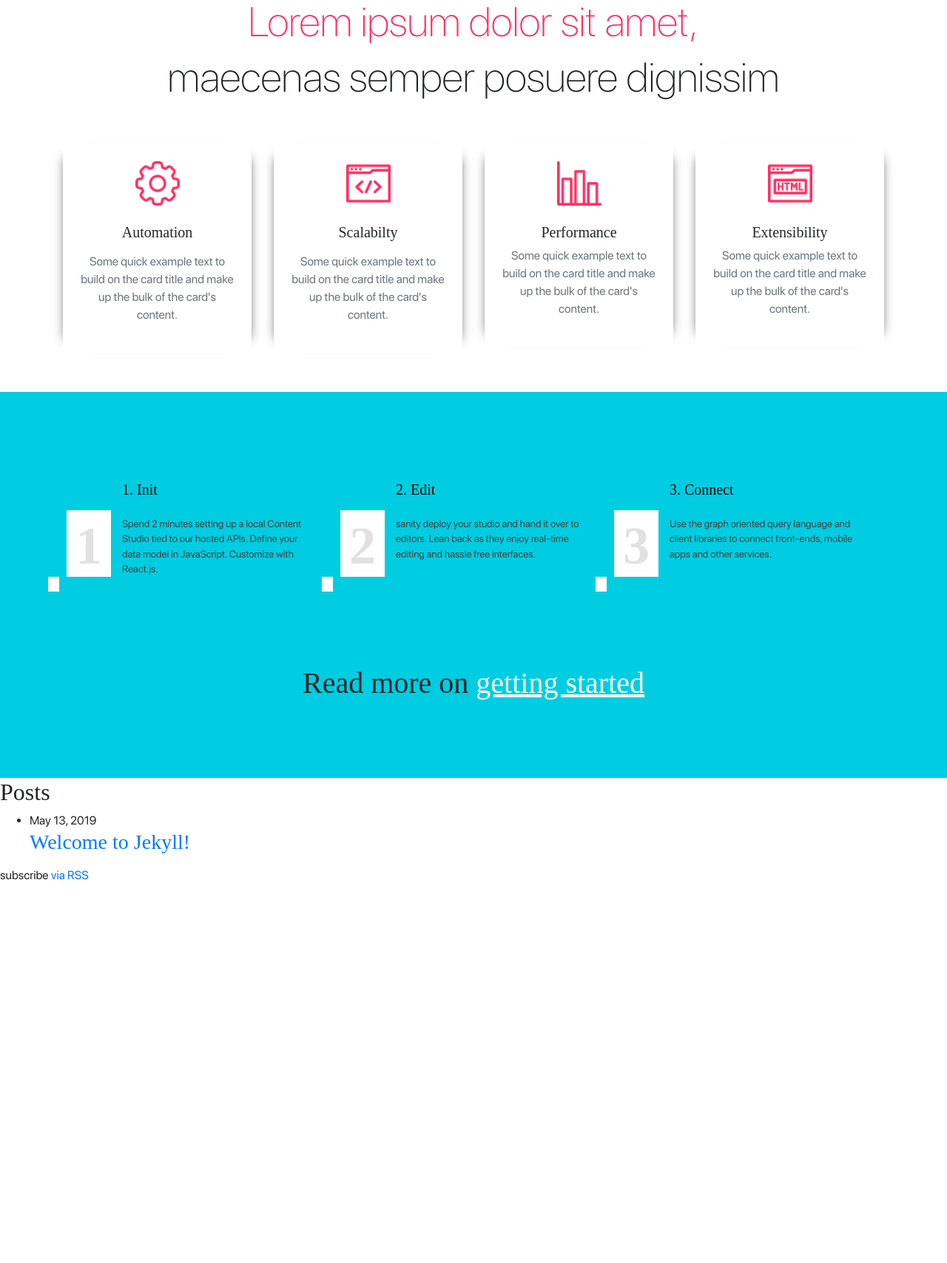
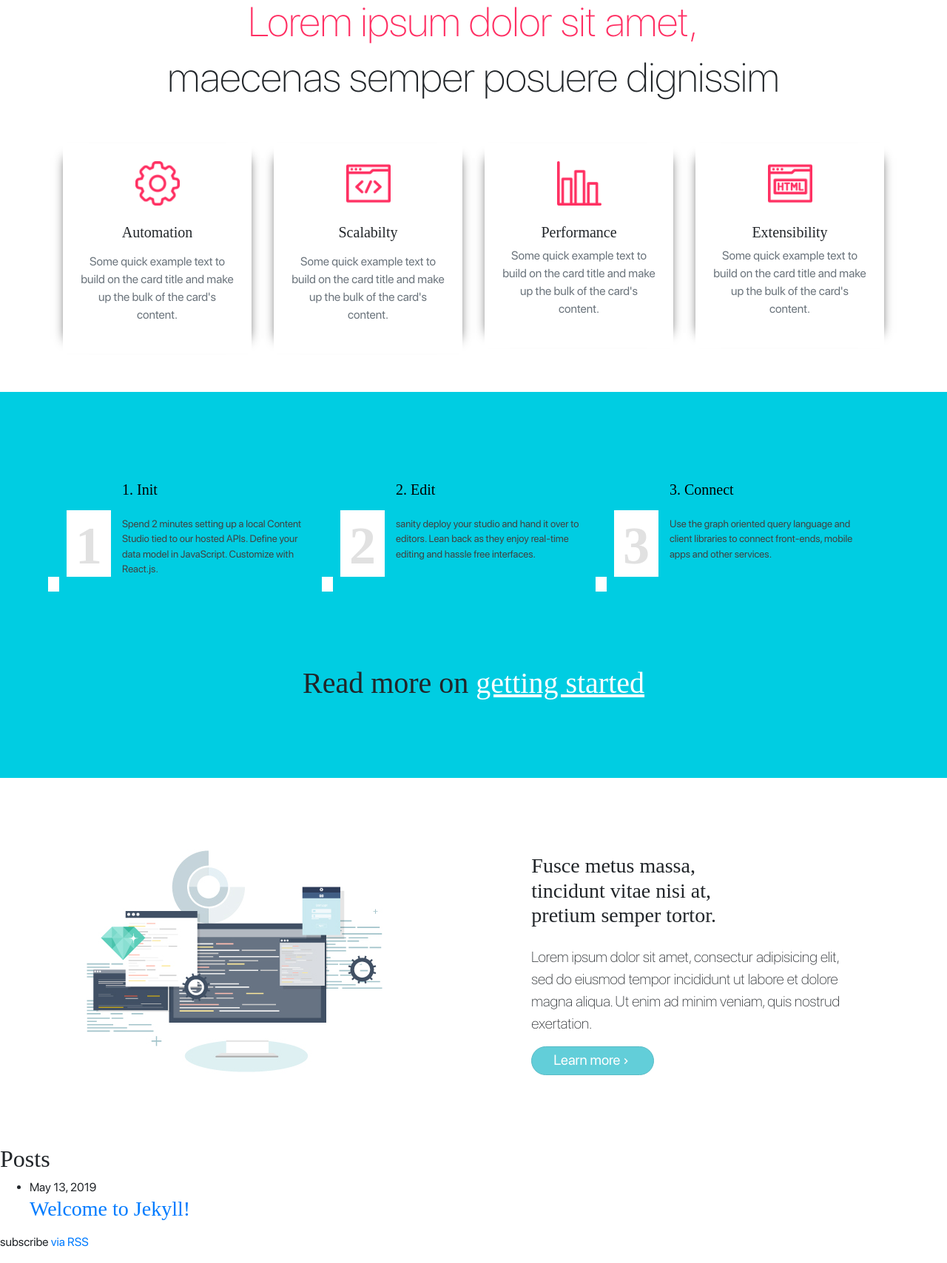
Before and after one commit to rendrap/gblog, a Jekyll site: the page built from index.md, in a window 1280 px wide, cut to the strip 1253-2961 px from the top of the page. Shown: the whole strip at 74% size. Built offline with Jekyll 4.4.1, drawn with Linux system fonts in a browser that asks for light colours; some web fonts are replaced; before the commit the page ends 2465 px from its top, so only the background shows below that.

Commit message:
add cta section

```diff
--- a/_includes/cards-123.html
+++ b/_includes/cards-123.html
@@ -1,4 +1,4 @@
-<section class="bg-lightblue ">
+<section id="cards-123" class="bg-lightblue ">
   <div class="container">
     <div class="row py-xl-6 py-4 no-gutters mt-1 d-lg-flex">
         <div class="col-lg-4 my-xl-0">
--- a/_includes/cards.html
+++ b/_includes/cards.html
@@ -1,4 +1,4 @@
-<section class="pt-0 pb-4 pb-xl-5">
+<section id="cards" class="pt-0 pb-4 pb-xl-5">
   <div class="container text-center mx-auto pb-5">
     <h1 class="display-4 lightcoral">Lorem ipsum dolor sit amet,</h1>
     <h1 class="display-4">maecenas semper posuere dignissim</h1>
--- /dev/null
+++ b/_includes/cta.html
@@ -0,0 +1,16 @@
+<section id="cta" class="slice slice-lg">
+    <div class="container">
+        <div class="row align-items-center my-5">
+            <div class="col-lg-6 ml-md-auto ml-md-auto">
+                <img alt="cta image" src="{{ "/assets/images/123.jpg" | relative_url }}" class="img-fluid rounded hover-shadow-lg">
+            </div>
+            <div class="col-lg-5 mx-lg-auto">
+                <h3 class="mt-2">Fusce metus massa,<br> tincidunt vitae nisi at,<br> pretium semper tortor.</h3>
+                <p class="lead mt-4">Lorem ipsum dolor sit amet, consectur adipisicing elit, sed do eiusmod tempor incididunt ut labore et dolore magna aliqua. Ut enim ad minim veniam, quis nostrud exertation.</p>
+                <a href="#" class="btn btn-cta btn-light text-white btn-round long-button hover-translate-y-n3">Learn more
+                    <img src="{{ "/assets/images/icon_chevron_right.svg" | relative_url }}" alt="chevron right icon" class="icon-size closer-left">
+                </a>
+            </div>
+        </div>
+    </div>
+</section>
--- a/_includes/headline.html
+++ b/_includes/headline.html
@@ -1,4 +1,4 @@
-<section class="py-6 pt-lg-6 pb-lg-8 position-relative dark-overlay">
+<section id="headline" class="py-6 pt-lg-6 pb-lg-8 position-relative dark-overlay">
     <img src="{{ "/assets/images/headline-bg.jpg" | relative_url }}" alt="" class="bg-image">
     <div class="container">
         <div class="overlay-content text-white py-lg-5 text-center">
--- a/_layouts/default.html
+++ b/_layouts/default.html
@@ -9,6 +9,7 @@
     {%- include headline.html -%}
     {%- include cards.html -%}
     {%- include cards-123.html -%}
+    {%- include cta.html -%}
 
     <main class="page-content" aria-label="Content">
       <div class="wrapper">
--- a/_sass/_custom.scss
+++ b/_sass/_custom.scss
@@ -179,6 +179,9 @@ $lightblue: #00CDE2;
 .btn-heading {
   @include button-variant($lightcoral, darken($lightcoral, 7.5%), darken($lightcoral, 10%), lighten($lightcoral,5%), lighten($lightcoral, 10%), darken($lightcoral,30%));
 }
+.btn-cta {
+  @include button-variant($lightskyblue, darken($lightskyblue, 7.5%), darken($lightskyblue, 10%), lighten($lightskyblue,5%), lighten($lightskyblue, 10%), darken($lightskyblue,30%));
+}
 .overlay-content>.sub-heading {
   @include font-size(3rem);
 }
@@ -205,18 +208,6 @@ div.laptop-wrapper iframe {
   left: 0;
   width: 100%;
   height: 100%;
-}
-
-//================
-.bg-gradient {
-  // background: rgb(255,255,255);
-  background-image: linear-gradient(0deg, rgba(255,255,255,1) 25%, rgba(196,196,196,0.5998774509803921) 52%, rgba(255,255,255,1) 75%);
-}
-
-.bg-gradient-2 {
-  background-image: -webkit-linear-gradient(330deg,#fdfbfb 0,#ebedee 100%);
-  background-image: -o-linear-gradient(330deg,#fdfbfb 0,#ebedee 100%);
-  background-image: linear-gradient(120deg,#fdfbfb 0,#ebedee 100%)
 }
 
 /*=========================================
@@ -274,6 +265,26 @@ box-shadow: -15px 0 15px -20px rgba(0,0,0,0.9), 15px 0 15px -20px rgba(0,0,0,0.9
   width: auto;
   filter: invert(30%) sepia(88%) saturate(3017%) hue-rotate(328deg) brightness(101%) contrast(101%);
 }
+//=============================
+.shadow-sm {
+  -webkit-box-shadow: 0 0.125rem 0.25rem rgba(31, 45, 61, 0.08) !important;
+          box-shadow: 0 0.125rem 0.25rem rgba(31, 45, 61, 0.08) !important;
+}
+
+.shadow {
+  -webkit-box-shadow: 0 0 1.25rem rgba(31, 45, 61, 0.08) !important;
+          box-shadow: 0 0 1.25rem rgba(31, 45, 61, 0.08) !important;
+}
+
+.shadow-lg {
+  -webkit-box-shadow: 0 1rem 3rem rgba(31, 45, 61, 0.125) !important;
+  box-shadow: 0 1rem 3rem rgba(31, 45, 61, 0.125) !important;
+}
+
+.shadow-none {
+  -webkit-box-shadow: none !important;
+          box-shadow: none !important;
+}
 
 /*=========================================
  * Card 123 section
```
Also changed, not shown: assets/images/123.jpg (added), assets/images/456.jpg (added).
